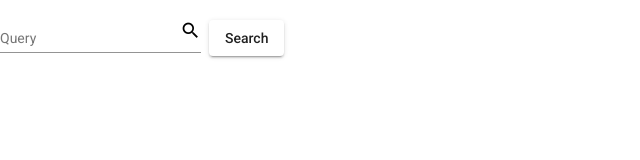
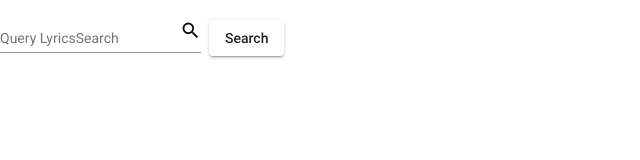
Before and after one commit to jakubbrodzinski/lyrics-search, an Angular app: page / in a window 1280 px wide. Shown: the top 160 px of the page, without its empty margins (0-640 px from the left). Built offline with nearby package versions, Linux system fonts and the light colour scheme.

Commit message:
main page

```diff
--- a/src/app/components/simple-search/simple-search.component.html
+++ b/src/app/components/simple-search/simple-search.component.html
@@ -1,8 +1,11 @@
+<div>
   <form [formGroup]="searchFormGroup" novalidate (ngSubmit)="searchClick()" action="#">
     <mat-form-field class=query-form>
-    <mat-label>Query</mat-label>
+      <mat-label>Query LyricsSearch</mat-label>
       <input matInput placeholder="Query" [formControl]="searchFormControl">
       <mat-icon matSuffix>search</mat-icon>
+      <mat-error *ngIf="searchFormControl.invalid">{{getRequiredErrorMessage()}}</mat-error>
     </mat-form-field>
     <button mat-raised-button (click)="searchClick()" type="submit">Search</button>
   </form>
+</div>
--- a/src/app/components/simple-search/simple-search.component.ts
+++ b/src/app/components/simple-search/simple-search.component.ts
@@ -18,11 +18,24 @@ export class SimpleSearchComponent {
   }
 
 
-  searchClick() {
+  getRequiredErrorMessage() {
+    return 'Please enter a text';
+  }
+
+  search() {
+    if (this.searchFormControl.hasError('required')) {
+      this.searchFormControl.markAsTouched();
+      return;
+    }
+
     this.router.navigate(['/search'], {
       queryParams: {
         query: this.searchFormControl.value
       }
-    })
+    });
+  }
+
+  searchClick() {
+    this.search();
   }
 }
```
Also changed, not shown: src/assets/LyricsSearch.png (added), src/assets/LyricsSearch2.png (added). Lines whose indentation alone changed are shown as unchanged.
